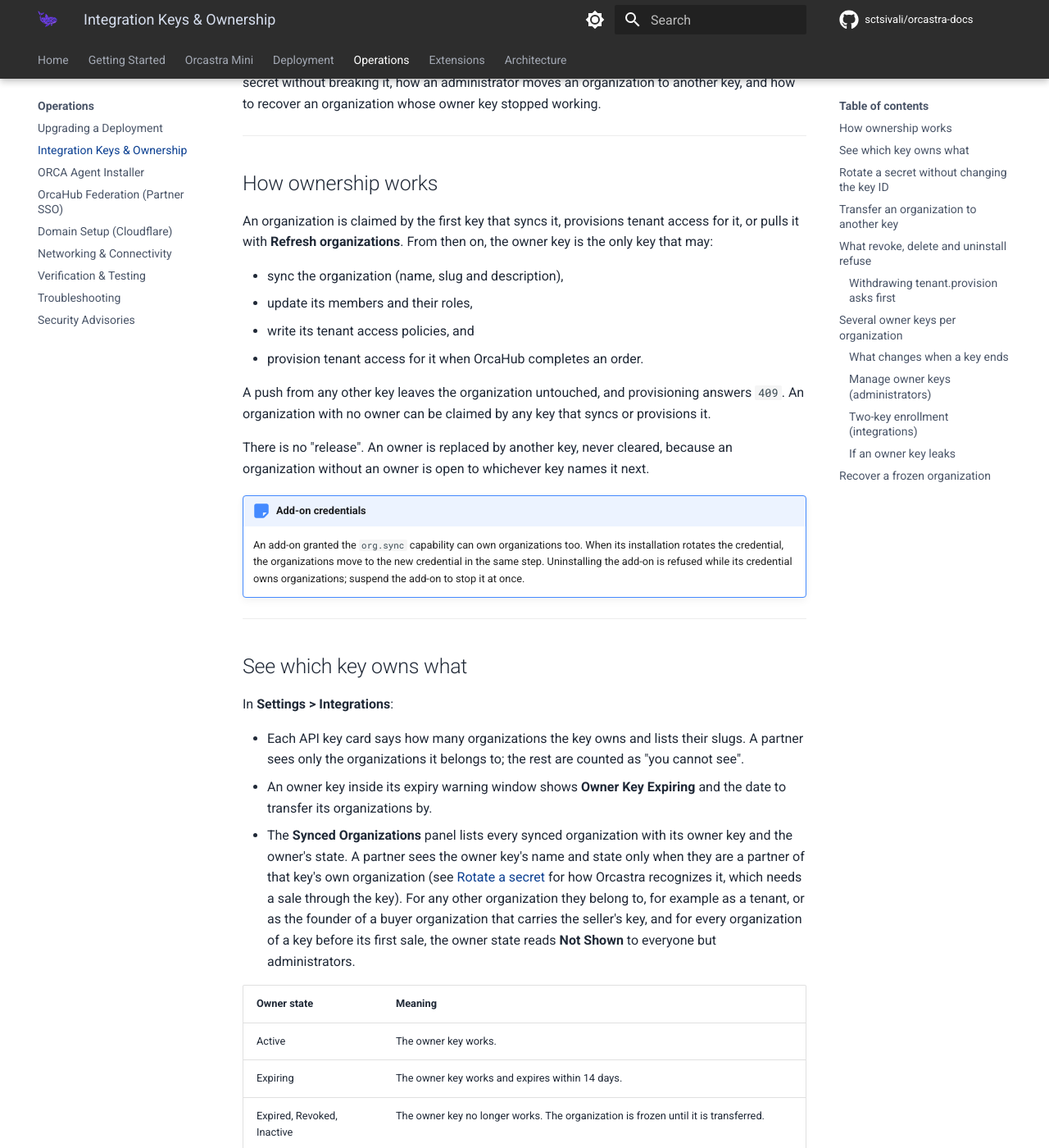
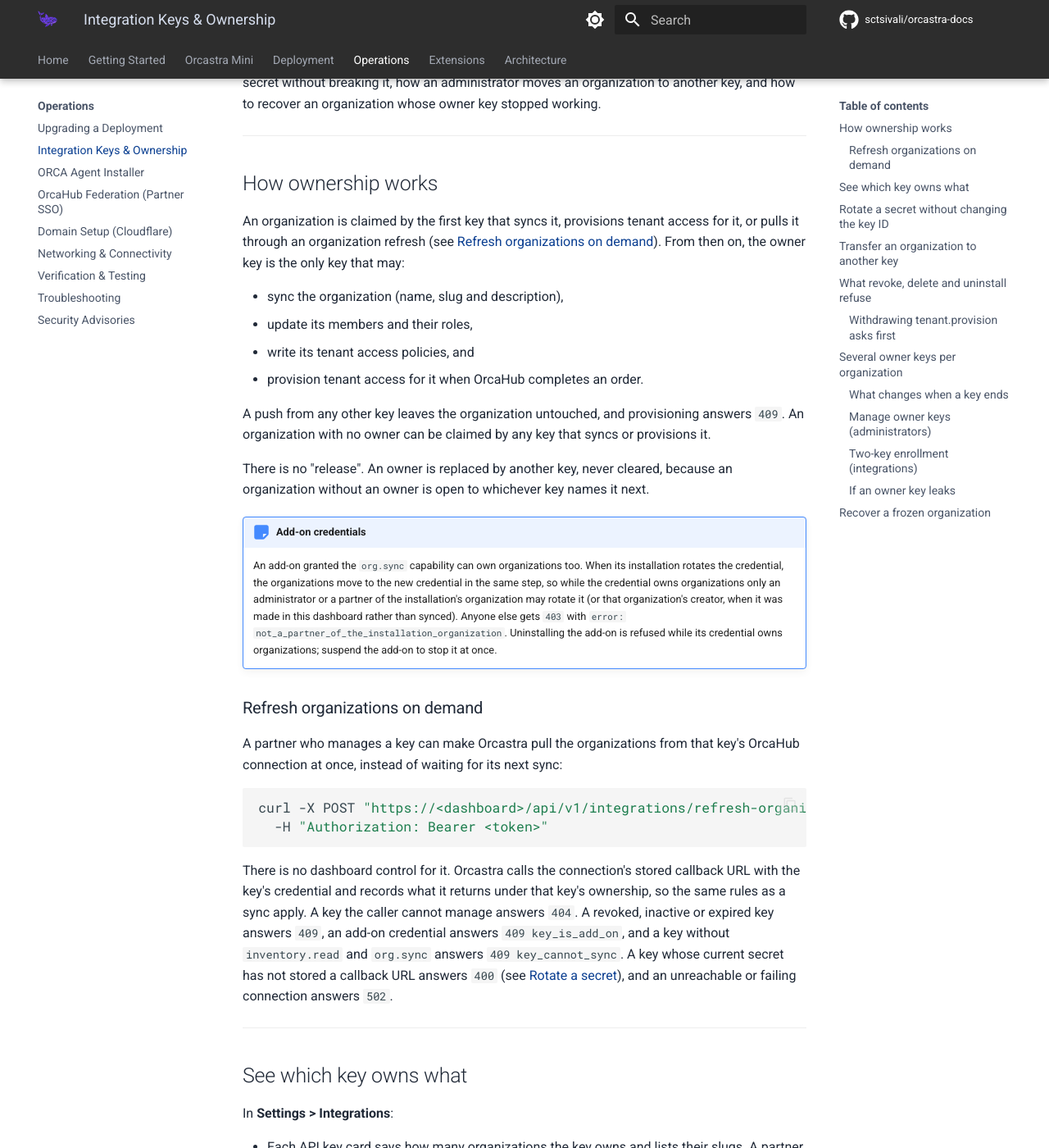
Before and after one commit to sctsivali/orcastra-docs, an MkDocs documentation site: the page built from docs/operations/integration-keys.md, in a window 1280 px wide and 1400 px high, scrolled down 416 px. Shown: the whole window at 82% size. Built offline with MkDocs 1.6.1 and Material for MkDocs 9.7.7, drawn with Linux system fonts in a browser that asks for light colours; comment, search, counter and statistics services are not loaded; the version menu is left out; some of the changed text lies outside the part shown.

Commit message:
fix(operations): match integration key docs to the current code
A claim-by-claim check against the Orcastra code found statements the
key ownership page got wrong or left out:

- Refresh organizations is an API call, not a dashboard control. It now
  has its own section with its route and refusals (409 key_is_add_on,
  409 key_cannot_sync, 400 without a bound callback URL, 502).
- new_key_outside_organization: the minter passes as a partner of the
  organization for 24 hours, or as the calling key's minter or the
  organization's creator only while also a partner of the calling key's
  own organization. The minter relation alone never counts.
- With the multi-owner setting off, the administrator routes answer 401
  to an unauthenticated call before their 404.
- A transfer to the current primary of an organization with co-owners
  replaces the set and answers changed: true.
- All three owner-set administrator routes can also answer 404,
  organization_not_synced and organization_unclaimed.
- Who may rotate an add-on credential that owns organizations, and the
  10-minute grace the reconcile sweep gives a new credential.
- validate reports cluster_failover_config.v1 too, and null only from a
  release that supports no feature.

````diff
--- a/docs/operations/integration-keys.md
+++ b/docs/operations/integration-keys.md
@@ -8,7 +8,7 @@
 
 ## How ownership works
 
-An organization is claimed by the first key that syncs it, provisions tenant access for it, or pulls it with **Refresh organizations**. From then on, the owner key is the only key that may:
+An organization is claimed by the first key that syncs it, provisions tenant access for it, or pulls it through an organization refresh (see [Refresh organizations on demand](#refresh-organizations-on-demand)). From then on, the owner key is the only key that may:
 
 - sync the organization (name, slug and description),
 - update its members and their roles,
@@ -20,7 +20,18 @@
 There is no "release". An owner is replaced by another key, never cleared, because an organization without an owner is open to whichever key names it next.
 
 !!! note "Add-on credentials"
-    An add-on granted the `org.sync` capability can own organizations too. When its installation rotates the credential, the organizations move to the new credential in the same step. Uninstalling the add-on is refused while its credential owns organizations; suspend the add-on to stop it at once.
+    An add-on granted the `org.sync` capability can own organizations too. When its installation rotates the credential, the organizations move to the new credential in the same step, so while the credential owns organizations only an administrator or a partner of the installation's organization may rotate it (or that organization's creator, when it was made in this dashboard rather than synced). Anyone else gets `403` with `error: not_a_partner_of_the_installation_organization`. Uninstalling the add-on is refused while its credential owns organizations; suspend the add-on to stop it at once.
+
+### Refresh organizations on demand
+
+A partner who manages a key can make Orcastra pull the organizations from that key's OrcaHub connection at once, instead of waiting for its next sync:
+
+```bash
+curl -X POST "https://<dashboard>/api/v1/integrations/refresh-organizations?api_key_id=<key_id>" \
+  -H "Authorization: Bearer <token>"
+```
+
+There is no dashboard control for it. Orcastra calls the connection's stored callback URL with the key's credential and records what it returns under that key's ownership, so the same rules as a sync apply. A key the caller cannot manage answers `404`. A revoked, inactive or expired key answers `409`, an add-on credential answers `409 key_is_add_on`, and a key without `inventory.read` and `org.sync` answers `409 key_cannot_sync`. A key whose current secret has not stored a callback URL answers `400` (see [Rotate a secret](#rotate-a-secret-without-changing-the-key-id)), and an unreachable or failing connection answers `502`.
 
 ---
 
@@ -57,10 +68,10 @@
 
 The previous secret stops working at once on every backend worker while Redis is reachable: the rotation publishes the revocation there, and each worker checks it before trusting its cached copy of the key. Without Redis, a worker that cached the old secret keeps accepting it for up to about 30 seconds (`ORCASTRA_API_KEY_CACHE_TTL`), and a request already in flight completes either way. Until OrcaHub has the new secret, its syncs are refused with `401`.
 
-Callbacks follow the secret. Every request Orcastra makes to OrcaHub carries the key's credential: the member updates and the lifecycle webhook carry its secret, and **Refresh organizations** carries its hash. So Orcastra keeps the callback URL a sync stores together with a tag of the secret that sync used, and uses the URL only while that secret is still the key's secret. A rotation also clears the stored URL. A sync still running with the old secret cannot store a URL after the rotation, and a URL stored with the old secret never receives the new one. The OrcaHub connection stores its URL again on its first sync with the new secret. Until then, Orcastra sends no callbacks for the key, and **Refresh organizations** answers `400` "No callback URL is set for this API key's current secret".
+Callbacks follow the secret. Every request Orcastra makes to OrcaHub carries the key's credential: the member updates and the lifecycle webhook carry its secret, and an [organization refresh](#refresh-organizations-on-demand) carries its hash. So Orcastra keeps the callback URL a sync stores together with a tag of the secret that sync used, and uses the URL only while that secret is still the key's secret. A rotation also clears the stored URL. A sync still running with the old secret cannot store a URL after the rotation, and a URL stored with the old secret never receives the new one. The OrcaHub connection stores its URL again on its first sync with the new secret. Until then, Orcastra sends no callbacks for the key, and a refresh answers `400` "No callback URL is set for this API key's current secret".
 
 !!! note "After upgrading"
-    A callback URL stored by a release without this tag is not used. Each key's callbacks and **Refresh organizations** resume after its next sync, about 5 minutes on OrcaHub's default schedule.
+    A callback URL stored by a release without this tag is not used. Each key's callbacks and refreshes resume after its next sync, about 5 minutes on OrcaHub's default schedule.
 
 Who may rotate:
 
@@ -79,7 +90,7 @@
   -H "Authorization: Bearer <token>"
 ```
 
-The response carries `api_key_id` (unchanged) and `api_key_secret` (new). A revoked, inactive or expired key answers `409`; create a new key instead. An add-on credential answers `409`; rotate it from its installation.
+The response carries `api_key_id` (unchanged) and `api_key_secret` (new). A revoked, inactive or expired key answers `409`; create a new key instead. An add-on credential answers `409`; rotate it from its installation (see [Add-on credentials](#how-ownership-works) for who may).
 
 A `503` answer says which of these happened:
 
@@ -111,7 +122,7 @@
   -d '{"api_key_id": "oak_...", "reason": "The old connection key was revoked"}'
 ```
 
-A move to the key that already owns the organization answers `200` with `"changed": false` and changes nothing. Otherwise the response names the previous owner and its state, the new owner, the clusters its access does not include (`uncovered_cluster_ids`), and how many organizations the new owner now claims.
+A move to the key that already owns the organization, when no other key shares it, answers `200` with `"changed": false` and changes nothing. A transfer always leaves the new key as the only owner, so a move to the primary of an organization with co-owners removes them and answers `"changed": true` (see [Several owner keys](#several-owner-keys-per-organization)). Otherwise the response names the previous owner and its state, the new owner, the clusters its access does not include (`uncovered_cluster_ids`), and how many organizations the new owner now claims.
 
 | Status | `error` | Cause |
 |---|---|---|
@@ -151,7 +162,7 @@
 In the dashboard, **Edit Capabilities** on the key's card shows the consequence when you save, and **Withdraw Anyway** confirms. The usual rules for who may edit the key apply. `inventory.read` and `org.sync` stay refused as above, with or without `force`.
 
 !!! note "The add-on reconcile sweep"
-    The sweep that revokes add-on credentials no installation claims, or whose organization reaches no cluster any more, still revokes them: such a credential must stop. Its audit record then names the organizations the revocation leaves frozen, so an administrator can transfer them.
+    The sweep that revokes add-on credentials no installation claims, or whose organization reaches no cluster any more, still revokes them: such a credential must stop. Its audit record then names the organizations the revocation leaves frozen, so an administrator can transfer them. A credential no installation claims is left alone until it is 10 minutes old, because an install or a rotation stores the key a moment before its installation is saved; the next sweep revokes it. Authentication refuses such a credential in the meantime.
 
 ---
 
@@ -159,7 +170,7 @@
 
 With `INTEGRATION_MULTI_OWNER_ENABLED=true` (off by default; needs a restart), an organization can be owned by up to five keys at once. Every key in its owner set may sync it, update its members and policies and provision tenant access for it. One of them is the **primary**: the key Orcastra calls OrcaHub back with. A provider with two OrcaHub connections to the same control plane can then use either one, and ending one key no longer freezes the organization.
 
-A key joins an owner set only by being vouched for: by an owner key that also holds the new key's secret (two-key enrollment, below), or by an administrator. Any key outside the set is refused exactly as before. While the setting is off, the routes below answer `404` before they authenticate the caller or read the body, `validate` reports no features, and every organization keeps the single owner it had.
+A key joins an owner set only by being vouched for: by an owner key that also holds the new key's secret (two-key enrollment, below), or by an administrator. Any key outside the set is refused exactly as before. While the setting is off, the routes below answer `404` as if they did not exist: the integration routes before they check the key or read the body, the administrator routes once the caller is signed in (an unauthenticated call answers `401`). `validate` then does not report `organization_owner_keys.v1`, and every organization keeps the single owner it had.
 
 Co-ownership does not change who manages a key. Who may read, revoke, delete, edit or rotate a key still follows the organizations the key claimed, was provisioned for or was transferred to, as with a single owner. A key that was enrolled or added by an administrator owns the organization but does not put it on its minter's side, so the partner who provisioned an organization cannot manage a key that the organization's founder enrolled there.
 
@@ -175,11 +186,13 @@
 
 In **Synced Organizations**, the row action **Owner Keys** lists the set with its primary and each key's state, and offers **Add Owner Key**, **Make Primary** and **Remove**, each with a reason for the audit record. The last owner cannot be removed; use **Transfer Owner** instead. The same in the API, all administrator only:
 
-| Method | Path | Body | Refusals |
+| Method | Path | Body | Refusals of its own |
 |---|---|---|---|
-| POST | `/api/v1/integrations/organizations/<org_id>/owner-keys` | `{"api_key_id", "reason"}` | `409` the transfer codes above, `409 owner_set_full`, `409 organization_unclaimed` |
+| POST | `/api/v1/integrations/organizations/<org_id>/owner-keys` | `{"api_key_id", "reason"}` | `409` the transfer codes above, `409 owner_set_full` |
 | DELETE | `/api/v1/integrations/organizations/<org_id>/owner-keys/<key_id>?reason=...` | | `409 last_owner`, `409 no_able_owner`, `503` |
 | PUT | `/api/v1/integrations/organizations/<org_id>/primary-key` | `{"api_key_id", "reason"}` | `409 key_not_an_owner`, the transfer codes above |
+
+All three also answer `404` for an unknown organization, `409 organization_not_synced` for one created in Orcastra, and `409 organization_unclaimed` for one no key owns yet: give it its first owner with **Transfer Owner**.
 
 Each answers `{"organization_id", "organization_slug", "external_id", "primary_key_id", "owner_key_ids", "changed"}`. `GET /api/v1/integrations/organizations` lists each organization's `owner_keys` (key ID, name, state, expiry, whether it is the primary, how it joined) under the same visibility rule as the `owner_key_*` fields, and each key in `GET /api/v1/integrations/api-keys` carries `sole_owned_organization_count`.
 
@@ -209,7 +222,7 @@
 |---|---|---|
 | 403 | `not_an_owner` | The calling key does not own the organization, the organization does not exist or has no owner, or the calling key can no longer own it (ended, missing a sync capability, an add-on credential). |
 | 403 | `new_key_unverified` | No such key, or the secret is wrong (one sentence for both). After 5 failures for the same calling key and new key, that pair is locked out of enrollment for an hour. |
-| 403 | `new_key_outside_organization` | The new key was minted by someone who did not mint the calling key, did not create the organization and has not been a partner of it for at least 24 hours. An administrator can still add it. |
+| 403 | `new_key_outside_organization` | The new key's minter is not on the organization's side: neither a partner of the organization for at least 24 hours, nor the calling key's minter or the organization's creator while a partner, for at least 24 hours, of the calling key's own organization (the seller organization a sale proves, as for [rotation](#rotate-a-secret-without-changing-the-key-id)). Minting the calling key or creating the organization never counts alone, because a minter who left keeps the secrets it held. An administrator can still add the key. |
 | 409 | `owner_set_full` | The organization already has five owner keys. |
 | 409 | `target_key_*` | The new key could not own the organization (the transfer codes above). |
 | 422 | `same_key` | The new key is the calling key. |
````
Also changed, not shown: docs/extensions/api-reference.md (+5 -2 lines).
